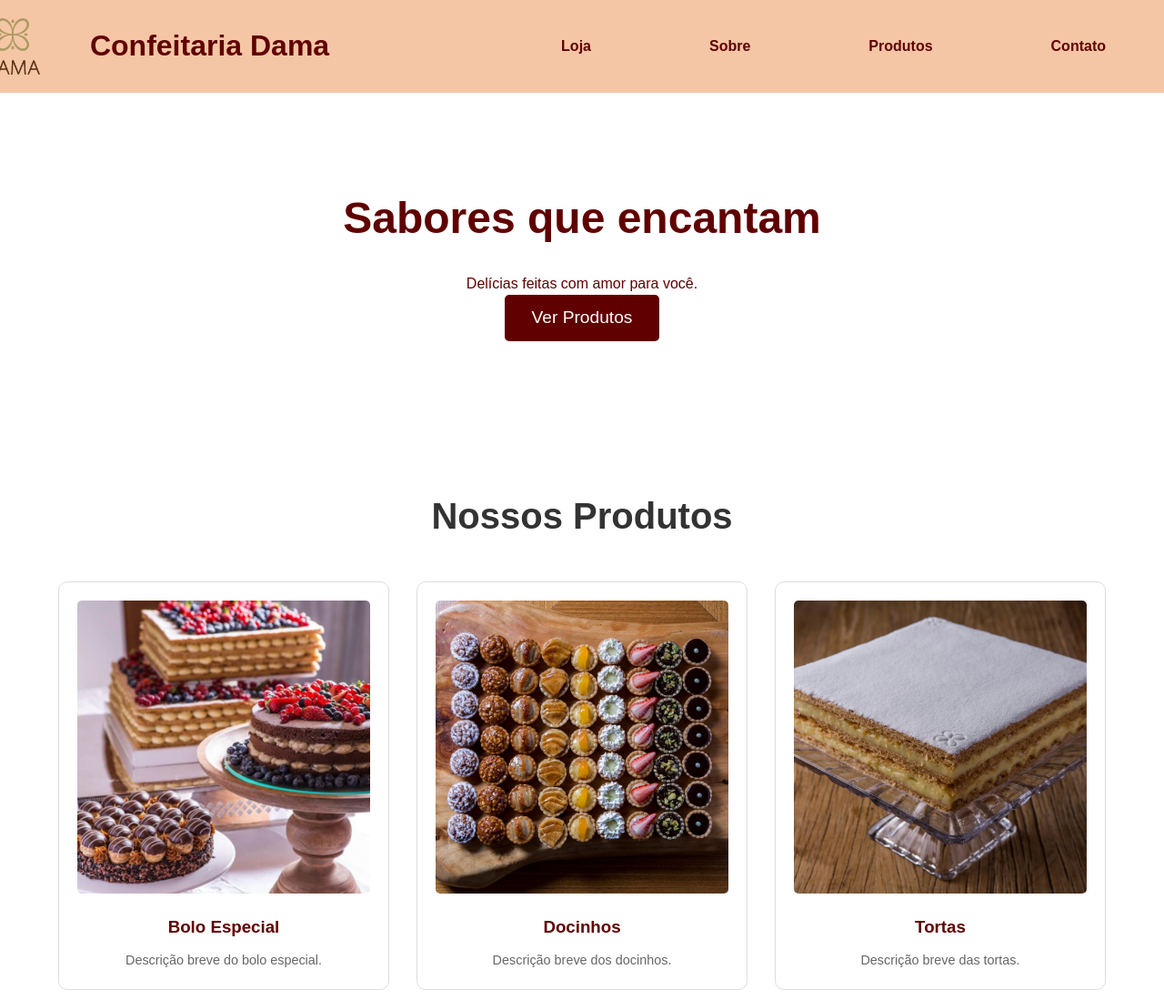
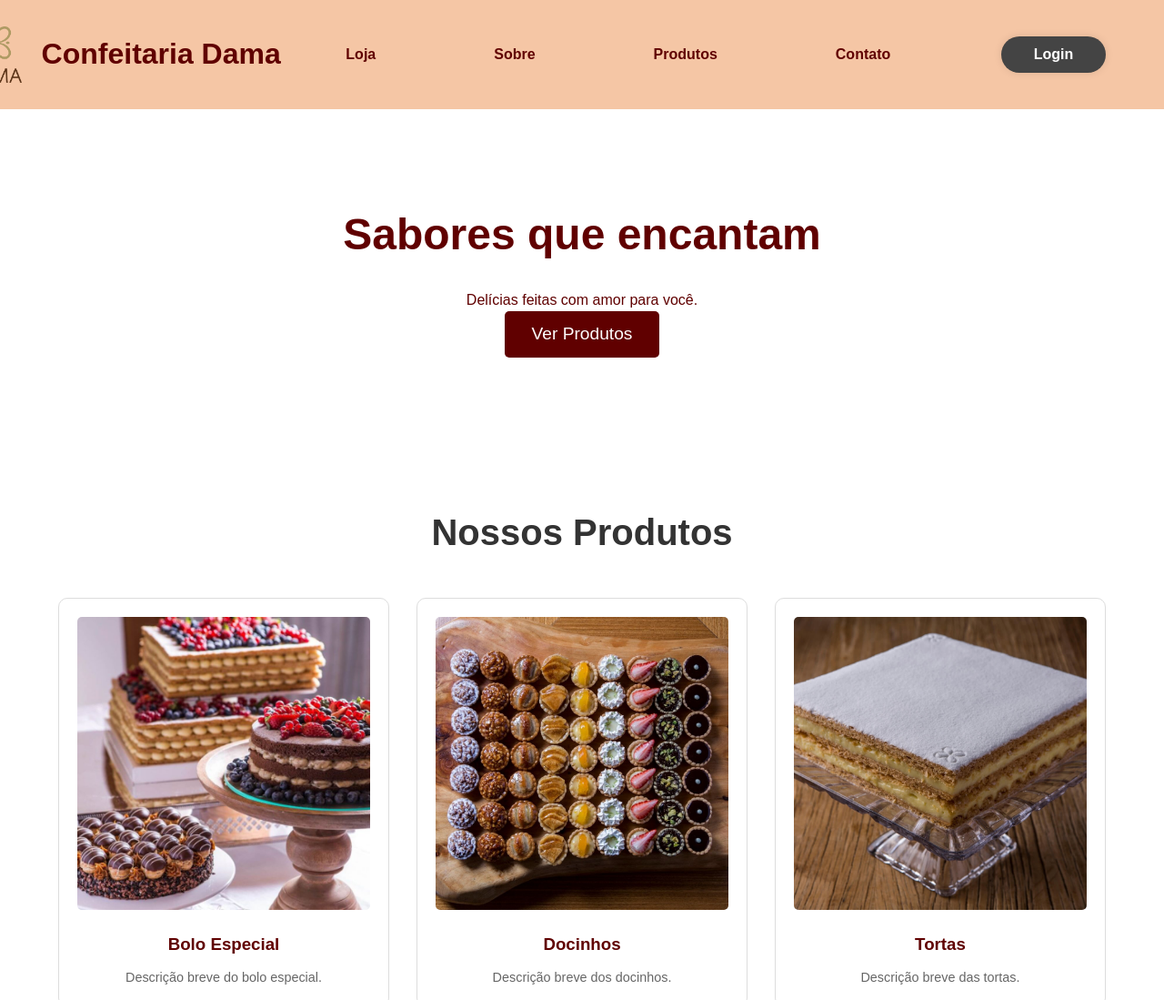
Before and after one commit to Samuel1716/Projeto2.0, a plain HTML site: page Pagina1.html in a window 1280 px wide. Shown: the top 1099 px of the page at 91% size. Drawn offline with Linux system fonts and the light colour scheme.

Commit message:
atualização

```diff
--- a/Pagina1.html
+++ b/Pagina1.html
@@ -1,11 +1,13 @@
 <!DOCTYPE html>
 <html lang="pt-BR">
+
 <head>
   <meta charset="UTF-8" />
   <meta name="viewport" content="width=device-width, initial-scale=1.0" />
   <link rel="stylesheet" href="style.css">
   <title>Minha Confeitaria</title>
 </head>
+
 <body>
   <header>
     <div class="container">
@@ -19,6 +21,7 @@
           <li><a href="#contato" id="cabeçalho">Contato</a></li>
         </ul>
       </nav>
+      <button class="login"><a href="pagina2-login.html">Login</a></button>
     </div>
   </header>
 
@@ -56,7 +59,21 @@
   <section id="sobre" class="sobre">
     <div class="container">
       <h2>Sobre Nós</h2>
-      <p>Aqui você fala um pouco da história, missão, valores da sua confeitaria, ou quem você é.</p>
+      <div class="mvv">
+        <h2>Missão</h2>
+        <p>Oferecer produtos exclusivos para toda e qualquer celebração da vida.
+          Os produtos são artesanais que unem beleza e sabor, e se mantém consistente ao longo dos anos.</p>
+      </div>
+      <div class="mvv">
+        <h2>Visão</h2>
+        <p>Proporcionar um portfólio democrático, oferecendo experiências que lhe tragam memórias afetivas.</p>
+      </div>
+      <div class="mvv">
+        <h2>Valores</h2>
+        <p>Valorização do ser humano com respeito e ética;
+          Oferecer um portfólio de produtos de qualidade que se tornem tendências;
+          Inovar para encantar, sempre!</p>
+      </div>
     </div>
   </section>
 
@@ -81,11 +98,12 @@
   <footer>
     <div id="container">
       <div class="container-contatos">
-      <h2>Contatos</h2>
-      <p class="p-1">Delivery</p>
+        <h2>Contatos</h2>
+        <p class="p-1">Delivery</p>
       </div>
       <p>© 2025 Confeitaria Dama. Todos os direitos reservados.</p>
     </div>
   </footer>
 </body>
+
 </html>
--- /dev/null
+++ b/pagina2-login.css
@@ -0,0 +1,137 @@
+@import url('https://fonts.googleapis.com/css2?family=Noto+Sans:ital,wght@0,100..900;1,100..900&display=swap');
+
+/*determina valores no documento todo*/
+* {
+    margin: 0%;
+    padding: 0%;
+    box-sizing: border-box;
+    font-family: "Noto Sans", sans-serif;
+    font-optical-sizing: auto;
+    font-weight: weight;
+    font-style: normal;
+    font-variation-settings:
+        "wdth" 100;
+}
+
+body {
+    /* Coloquei uma imagem de fundo e centralizei o formulario */
+    display: flex;
+    /* ativa o flexbox */
+    justify-content: center;
+    /* deixa tudo no centro do eixo principal */
+    align-items: center;
+    /* Centraliza o formulario no meio */
+    min-height: 100vh;
+    /* deixa no meio certinho */
+    background-image: url(img/logo-imagem-de-fundo.jpg);
+    /* imagem de fundo(./ OBRIGATORIO!!!!) */
+    background-size: cover;
+    /*  */
+    background-position: center;
+    /*  */
+
+}
+
+.container{ /* Mudamos o tamanho da caixa, colocando um fundo transparente, colocando a borda da caixa e colocando cor nela, mudando a ponta do container...
+     */
+    width: 420px;
+    background-color: transparent;
+    border: 2px solid rgba(255, 255, 255, .2);
+    border-radius: 10px;
+    color: #000000;
+    padding: 30px 40px;
+    box-shadow: 0 0 10px rgba(0, 0, 0, .2);
+    backdrop-filter: blur(4px);
+}
+/*alterando o h1 dentro do container*/
+.container h1{
+    text-align: center;
+    font-size: 2em;
+}
+
+.caixa-botao{
+    width: 100%;
+    height: 50px;
+    margin: 30px 0;
+    position: relative;
+    /*Muda a posição do elemento de acordo com aminha necessidade*/
+}
+/* ... */
+.caixa-botao input{
+    width: 100%;
+    height: 100%;
+    background-color: transparent;
+    border: 2px solid;
+    border-radius: 40px;
+    outline: none;
+    color: #000000;
+    padding: 20px 45px 20px 20px;
+}
+
+.caixa-botao input::placeholder{
+    color: #000000;
+}
+/*colocando o icon dentro da div*/
+.caixa-botao i{
+    position: absolute;
+    right: 20px;
+    top: 25%;
+    font-size: 20px;
+}
+/*  */
+.lembrar-senha{
+    display: flex;
+    justify-content: space-between;
+}
+
+.lembrar-senha label input{
+    margin-right: 5px;
+    accent-color: #000000;
+
+}
+
+.lembrar-senha a{
+    text-decoration: none;
+    color: #000000;
+}
+
+.lembrar-senha a:hover{
+    text-decoration: underline;
+}
+/* mudando a largura, mudando o tamanho, cor da caixa, nenhuma  */
+.login{
+    width: 100%;
+    height: 50px;
+    background-color: #f8f8f8;
+    border: none;
+    border-radius: 40px;
+    font-size: 1em;
+    color: #333;
+    font-weight: 600;
+    box-shadow: 0 0 10px rgba(0, 0, 0, .1);
+    margin-top: 20px;
+    cursor: pointer;
+}
+/* background-color: transparent;= deixar transparente, border: 2px solid rgba(255, 255, 255, .2);= coloca cor na borda, color: #fff;= da cor na fonte do texto,  transition: 0.5s; = Coloca uma transisão quando deixa o crusor em cima */
+.login:hover{
+    background-color: transparent;
+    border: 2px solid rgba(255, 255, 255, .2);
+    color: #000000;
+    transition: 0.5s;
+}
+/*font-size: 14px; = mudando o tamnho da fonte, text-align: center; = colocando o texto no centro, margin: 20px 0 15px; = almentando a margin*/
+.registro{
+    font-size: 14px;
+    text-align: center;
+    margin: 20px 0 15px;
+}
+
+.registro a{
+    text-decoration: none;
+    color: #000000;
+    font-weight: 600;
+}
+
+.registro a:hover{
+    text-decoration: underline;
+}
--- a/style.css
+++ b/style.css
@@ -195,9 +195,38 @@ footer p {
 
 .logo-dama{
   width: 60px;
-  margin-left: -80px;
+  margin-left: -100px;
 }
 #container h2{
  text-align: center;
 
 }
+
+.logo{
+  margin-right: -150px;
+}
+
+.login{
+    width: 10%;
+    height: 40px;
+    margin-bottom: 20px;
+    background-color: #444;
+    text-decoration: none;
+    border: none;
+    border-radius: 40px;
+    font-size: 1em;
+    font-weight: 600;
+    box-shadow: 0 0 10px rgba(0, 0, 0, .1);
+    margin-top: 20px;
+    cursor: pointer;
+}
+
+.login a{
+  text-decoration: none; /* tira o sublinhado */
+      color: white;          /* deixa o texto branco */
+      font-weight: bold;
+}
+
+.mv{
+
+}
```
Also changed, not shown: pagina2-login.html (added, +39 -0 lines), img/logo-imagem-de-fundo.jpg (added), pagina3.css (renamed from pagina2.css), pagina3.html (renamed from pagina2.html).
